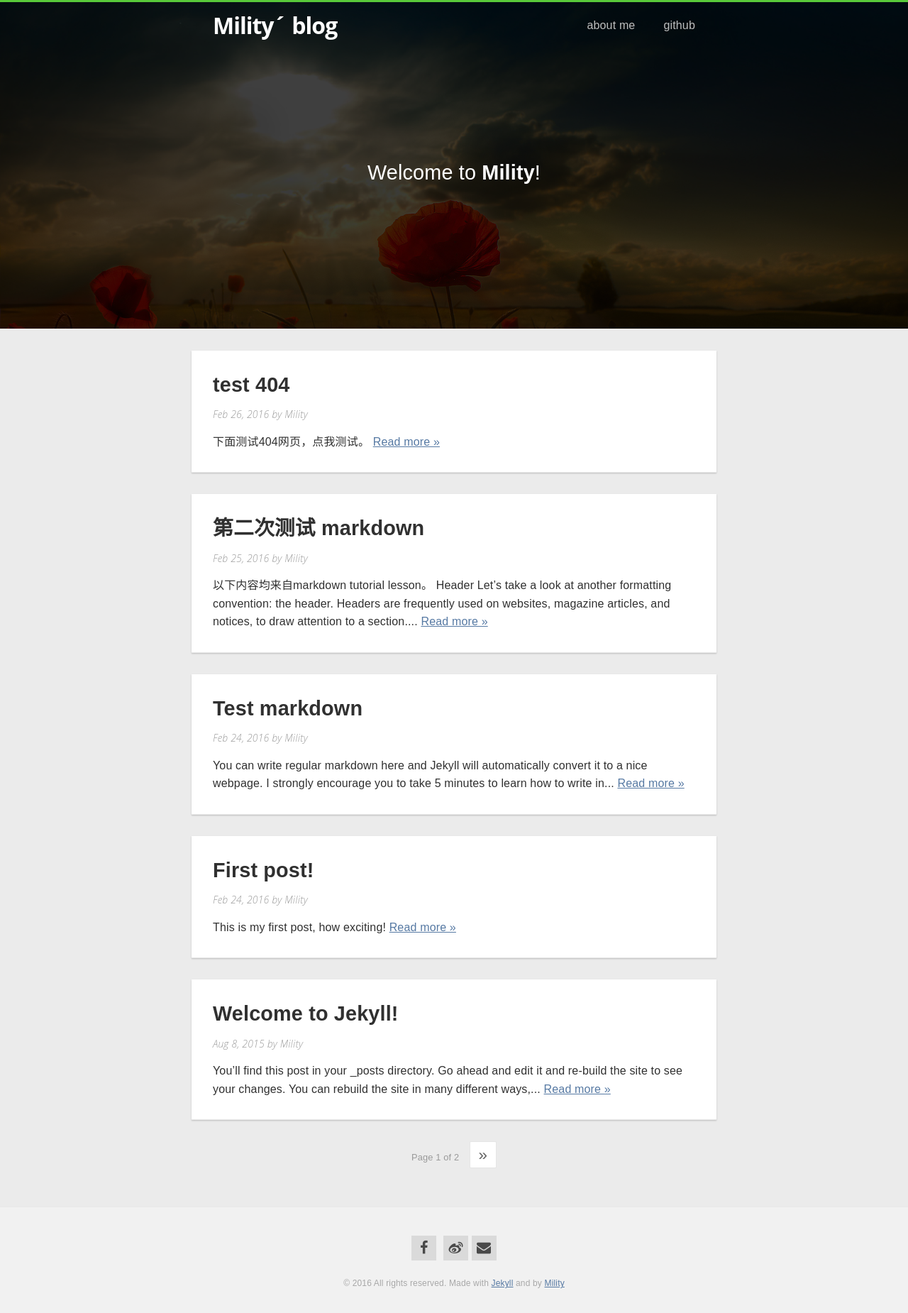
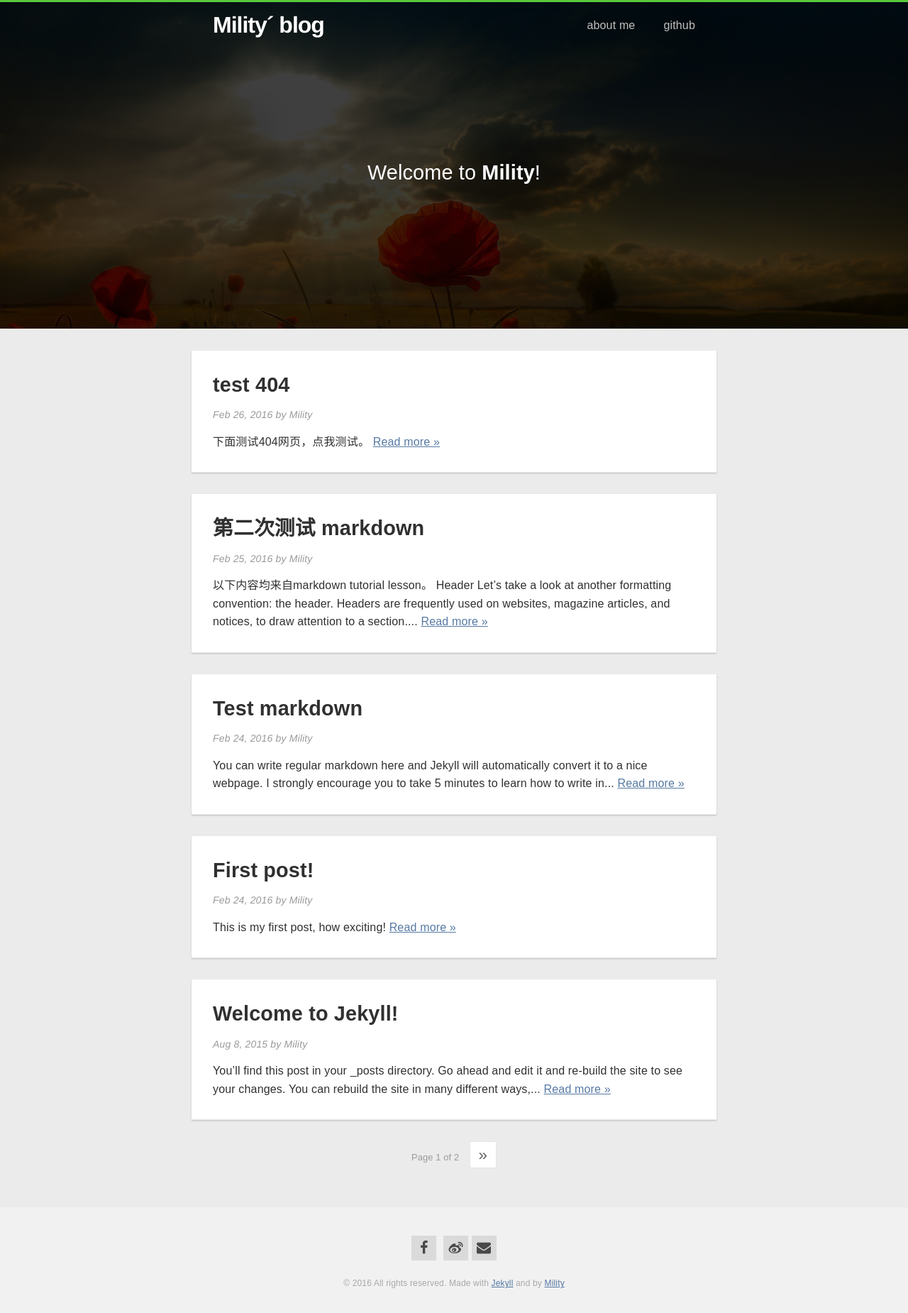
Before and after one commit to Mility/Mility.github.io, a Jekyll site: the page built from index.html, in a window 1280 px wide. Shown: the whole page at 71% size. Built offline with Jekyll 4.4.1, drawn with Linux system fonts in a browser that asks for light colours; nearby versions of some CDN libraries; the list of posts is cut into pages by our own code.

Commit message:
Update _layout.scss

```diff
--- a/_sass/_layout.scss
+++ b/_sass/_layout.scss
@@ -85,7 +85,7 @@
   margin: 0;
   float: left;
   color: darken($white-color, 10%);
-  font-family: '微软雅黑','Open Sans', 'Helvetica Neue', Helvetica, Arial, sans-serif;
+  font-family: Helvetica, Arial, sans-serif;
 
   @include media-query($on-phone) {
     float: none;
@@ -186,7 +186,7 @@
     font-size: 14px;
     margin-top: 0;
     font-weight: 300;
-    font-family: '微软雅黑', 'Open Sans', 'Helvetica Neue', Helvetica, Arial, sans-serif;
+    font-family: 'Helvetica Neue', Helvetica, Arial, sans-serif;
     margin-bottom: 1rem;
     font-style: italic;
     color: #9a9a9a;
```
